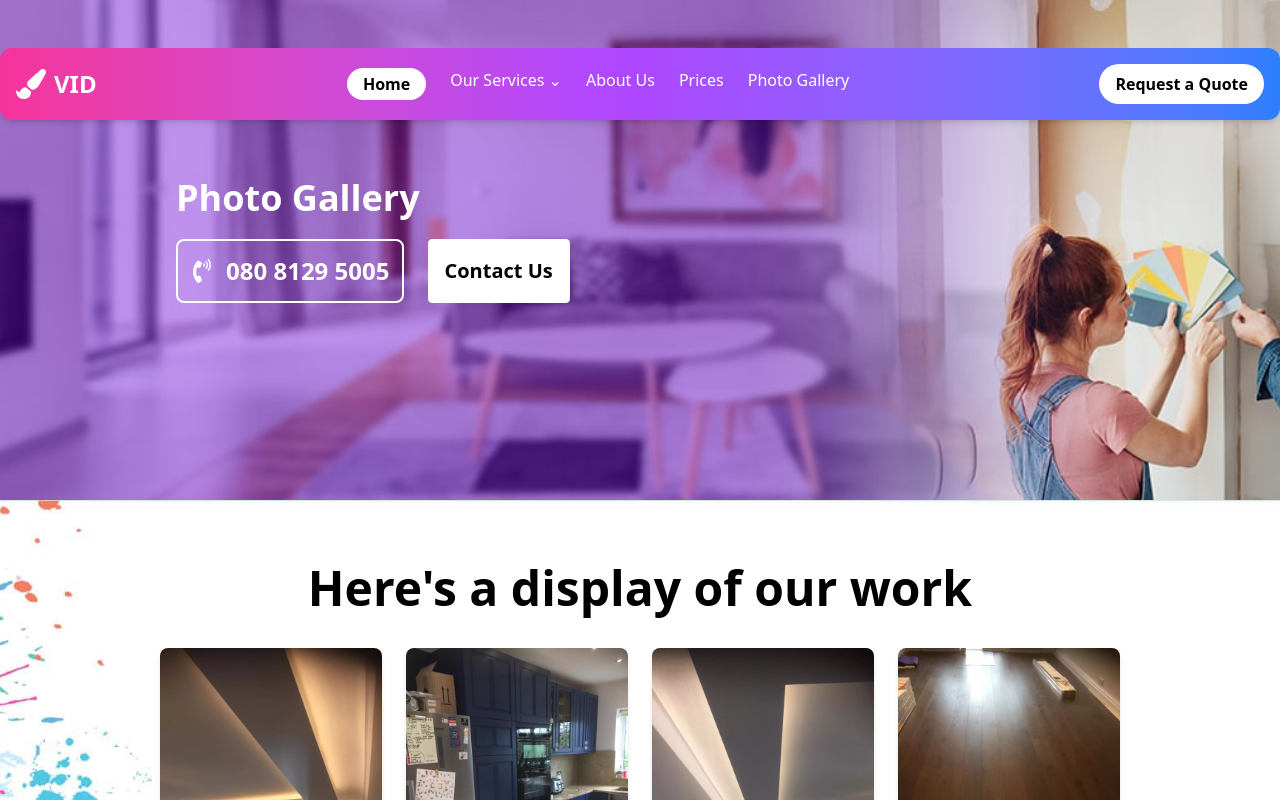
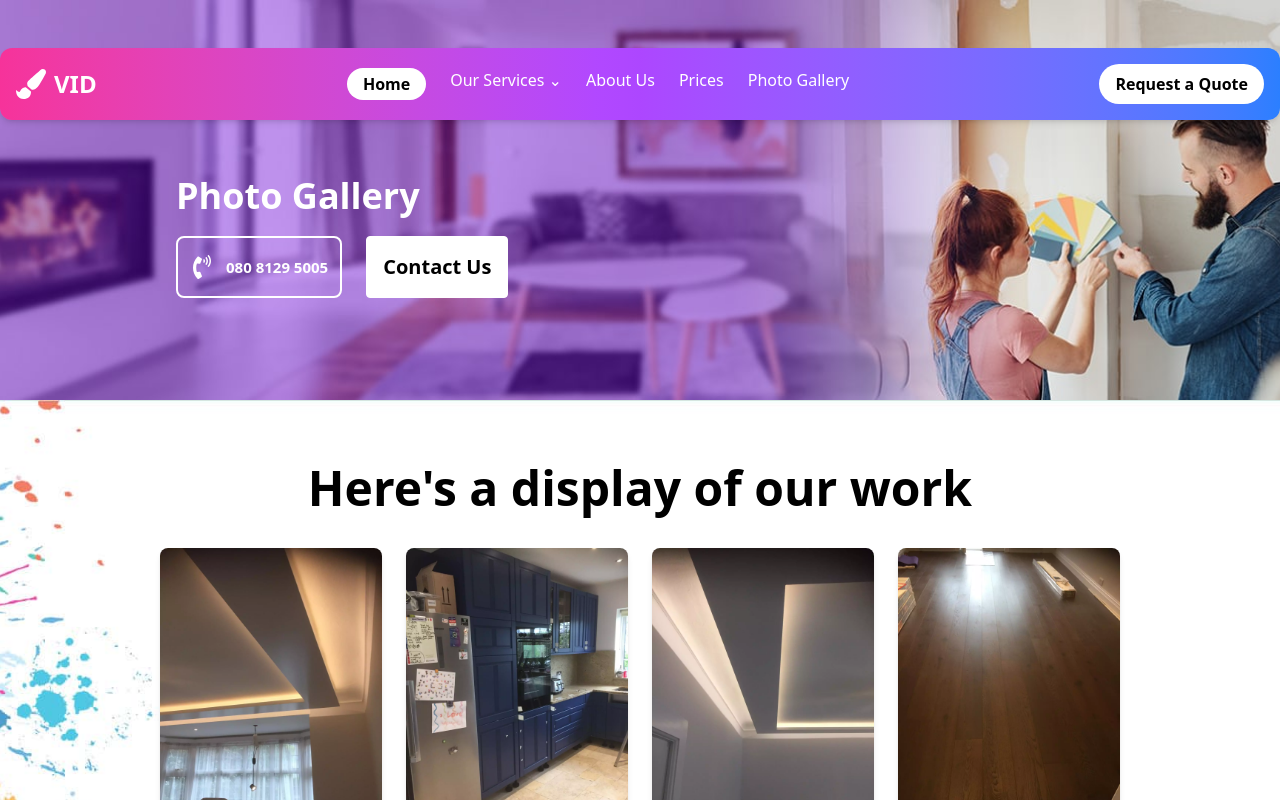
Before and after one commit to vviko-ko/Paintingclone, a React (Vite) app: page /Photo in a window 1280 px wide. Shown: the top 800 px of the page. Built offline with nearby package versions, Linux system fonts and the light colour scheme.

Commit message:
feat: upgrade code

```diff
--- a/src/Components/Navbar.jsx
+++ b/src/Components/Navbar.jsx
@@ -67,7 +67,7 @@ export default function Navbar() {
       {isOpen && (
         <div className="md:hidden mt-3 bg-white text-black w-full shadow-lg p-4 rounded-lg flex flex-col space-y-3">
           <Link to="/" className="font-semibold">Home</Link>
-          <button onClick={() => setDropdownOpen(!dropdownOpen)} className="font-semibold">
+          <button onClick={() => setDropdownOpen(!dropdownOpen)} className="font-semibold mr-55">
             Our Services ⌄
           </button>
           {dropdownOpen && (
--- a/src/Components/Photo_Gallery.jsx
+++ b/src/Components/Photo_Gallery.jsx
@@ -25,18 +25,18 @@ function Photo() {
   return (
     <main>
       <div
-        className="hero pt-12 bg-cover bg-center h-[395px] md:h-[500px]"
+        className="hero pt-12 bg-cover bg-center h-[310px] md:h-[400px]"
         style={{ backgroundImage: `url(${Photobanner})` }}
       >
         <Navbar />
         <div className="mt-14 ml-10 md:ml-44">
-          <h1 className="text-white font-bold text-3xl md:text-[36px]">
+          <h1 className="text-white font-bold text-4xl md:text-[36px]">
             Photo Gallery
           </h1>
           <div className="flex gap-6 mt-5">
-            <button className="flex items-center gap-3 border-2 border-white rounded-lg p-3 hover:bg-white hover:text-black transition duration-300">
+            <button className="flex items-center gap-3 border-2 border-white rounded-lg p-3 hover:bg-blue-500 hover:text-black transition duration-300">
               <FaPhoneVolume className="text-white text-[24px]" />
-              <span className="text-[24px] text-white font-bold">
+              <span className="text-[15px] text-white font-bold">
                 080 8129 5005
               </span>
             </button>
```
